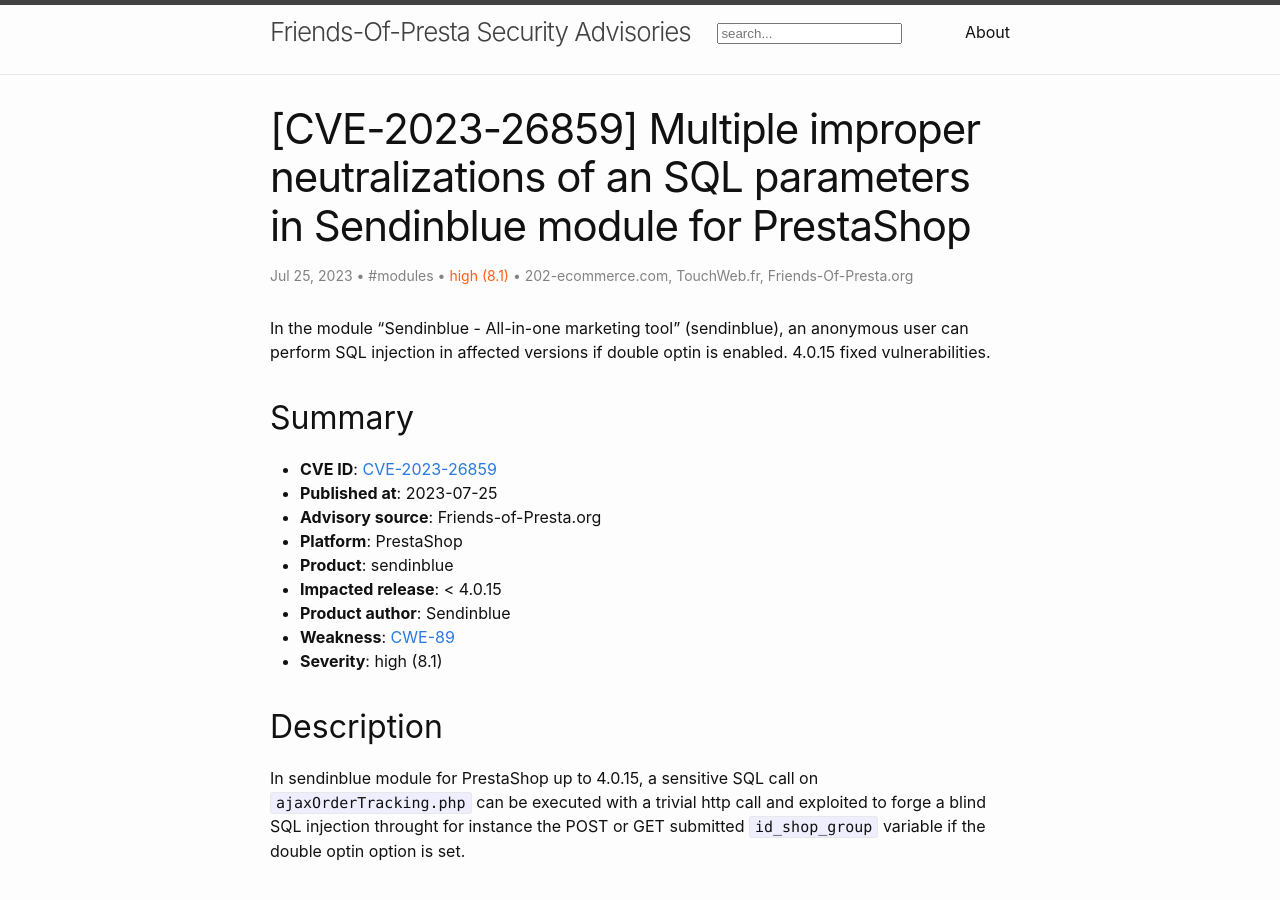
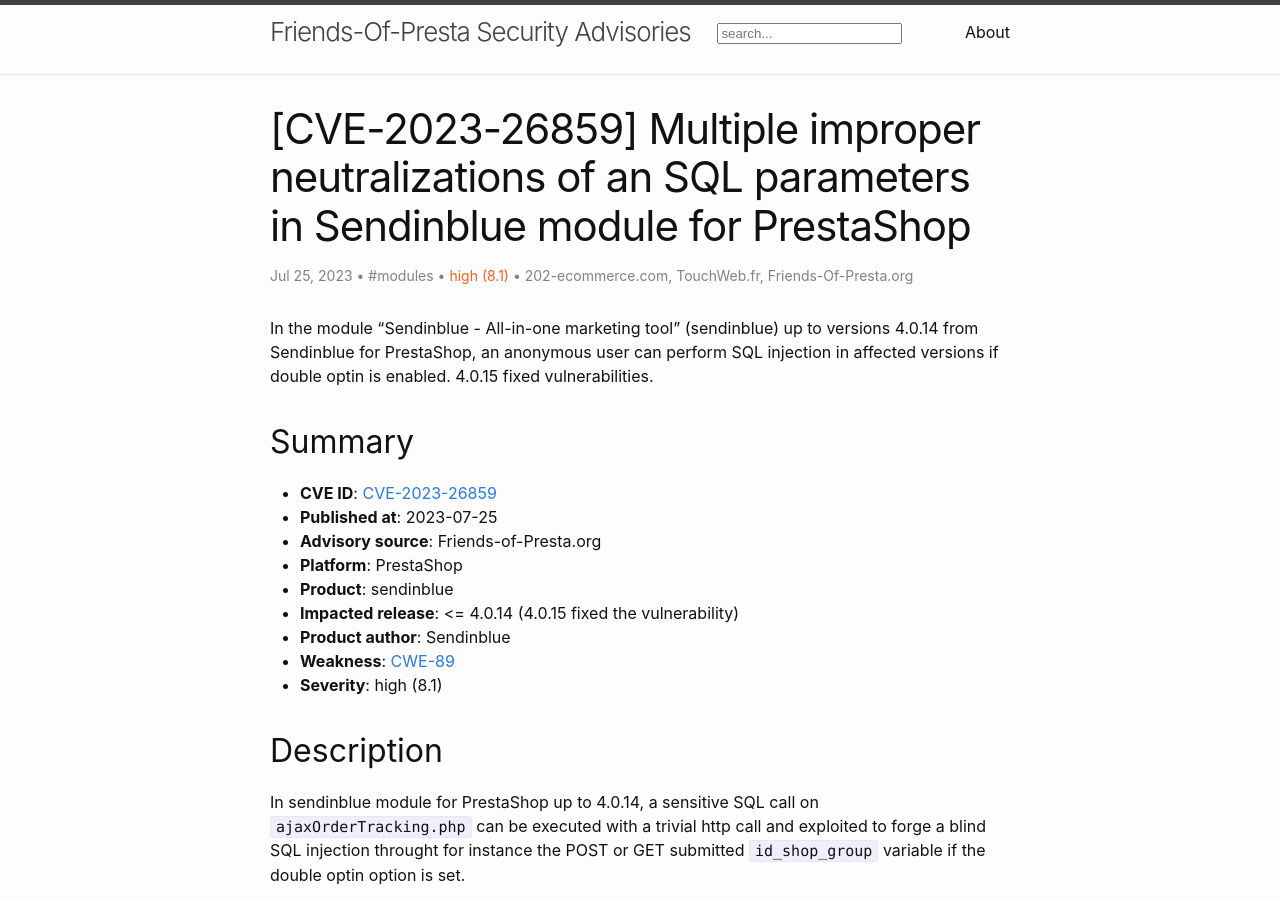
Before and after one commit to friends-of-presta/security-advisories, a Jekyll site: the page built from _posts/2023-07-25-sendinblue.md, in a window 1280 px wide and 900 px high. Built offline with Jekyll 4.4.1, drawn with Linux system fonts in a browser that asks for light colours.

Commit message:
Update 2023-07-25-sendinblue.md

```diff
--- a/_posts/2023-07-25-sendinblue.md
+++ b/_posts/2023-07-25-sendinblue.md
@@ -10,7 +10,7 @@ meta: "CVE,PrestaShop,sendinblue"
 severity: "high (8.1)"
 ---
 
-In the module "Sendinblue - All-in-one marketing tool" (sendinblue), an anonymous user can perform SQL injection in affected versions if double optin is enabled. 4.0.15 fixed vulnerabilities.
+In the module "Sendinblue - All-in-one marketing tool" (sendinblue) up to versions 4.0.14 from Sendinblue for PrestaShop, an anonymous user can perform SQL injection in affected versions if double optin is enabled. 4.0.15 fixed vulnerabilities.
 
 ## Summary
 
@@ -19,7 +19,7 @@ In the module "Sendinblue - All-in-one marketing tool" (sendinblue), an anonymou
 * **Advisory source**: Friends-of-Presta.org
 * **Platform**: PrestaShop
 * **Product**: sendinblue
-* **Impacted release**: < 4.0.15
+* **Impacted release**: <= 4.0.14 (4.0.15 fixed the vulnerability)
 * **Product author**: Sendinblue
 * **Weakness**: [CWE-89](https://cwe.mitre.org/data/definitions/89.html)
 * **Severity**: high (8.1)
@@ -27,7 +27,7 @@ In the module "Sendinblue - All-in-one marketing tool" (sendinblue), an anonymou
 
 ## Description
 
-In sendinblue module for PrestaShop up to 4.0.15, a sensitive SQL call on `ajaxOrderTracking.php` can be executed with a trivial http call and exploited to forge a blind SQL injection throught for instance the POST or GET submitted `id_shop_group` variable if the double optin option is set.
+In sendinblue module for PrestaShop up to 4.0.14, a sensitive SQL call on `ajaxOrderTracking.php` can be executed with a trivial http call and exploited to forge a blind SQL injection throught for instance the POST or GET submitted `id_shop_group` variable if the double optin option is set.
 
 
 ## CVSS base metrics
```
Also changed, not shown: other parts of _posts/2023-07-25-sendinblue.md (+1 -1 lines).
